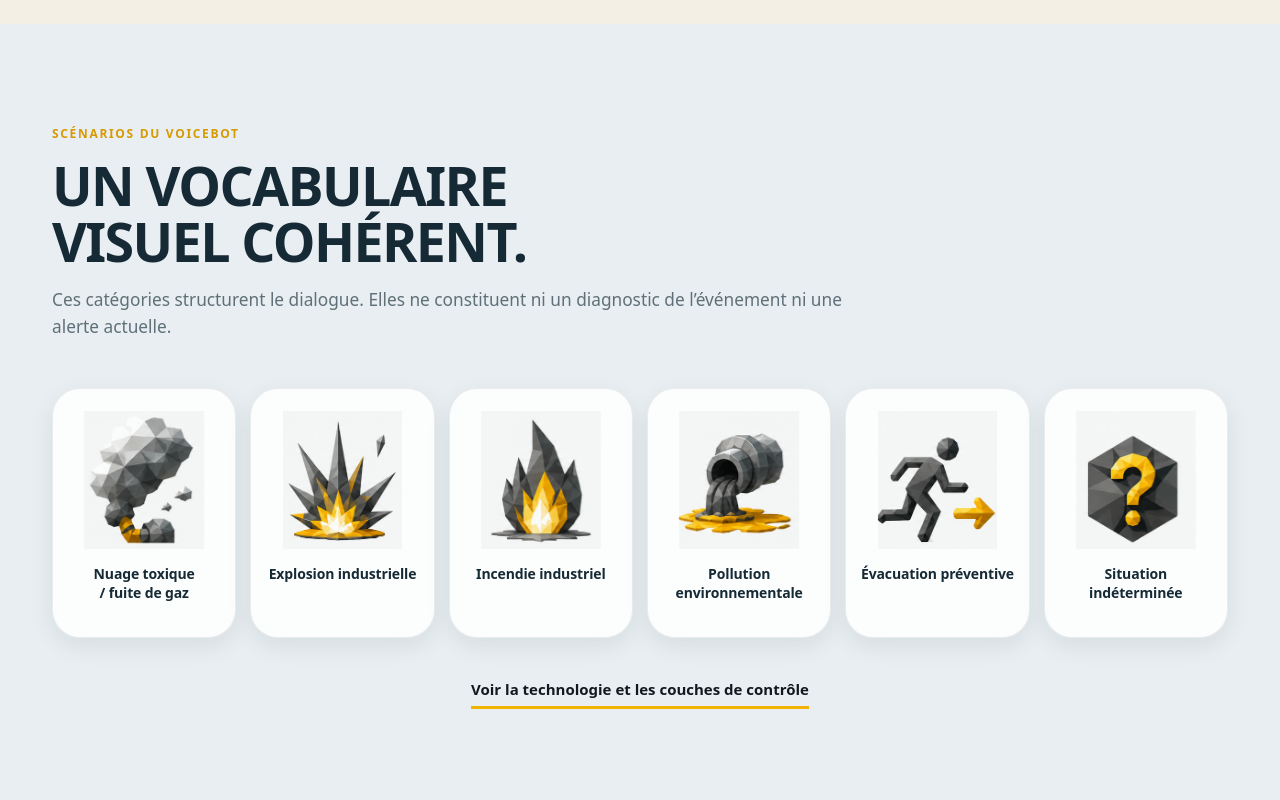
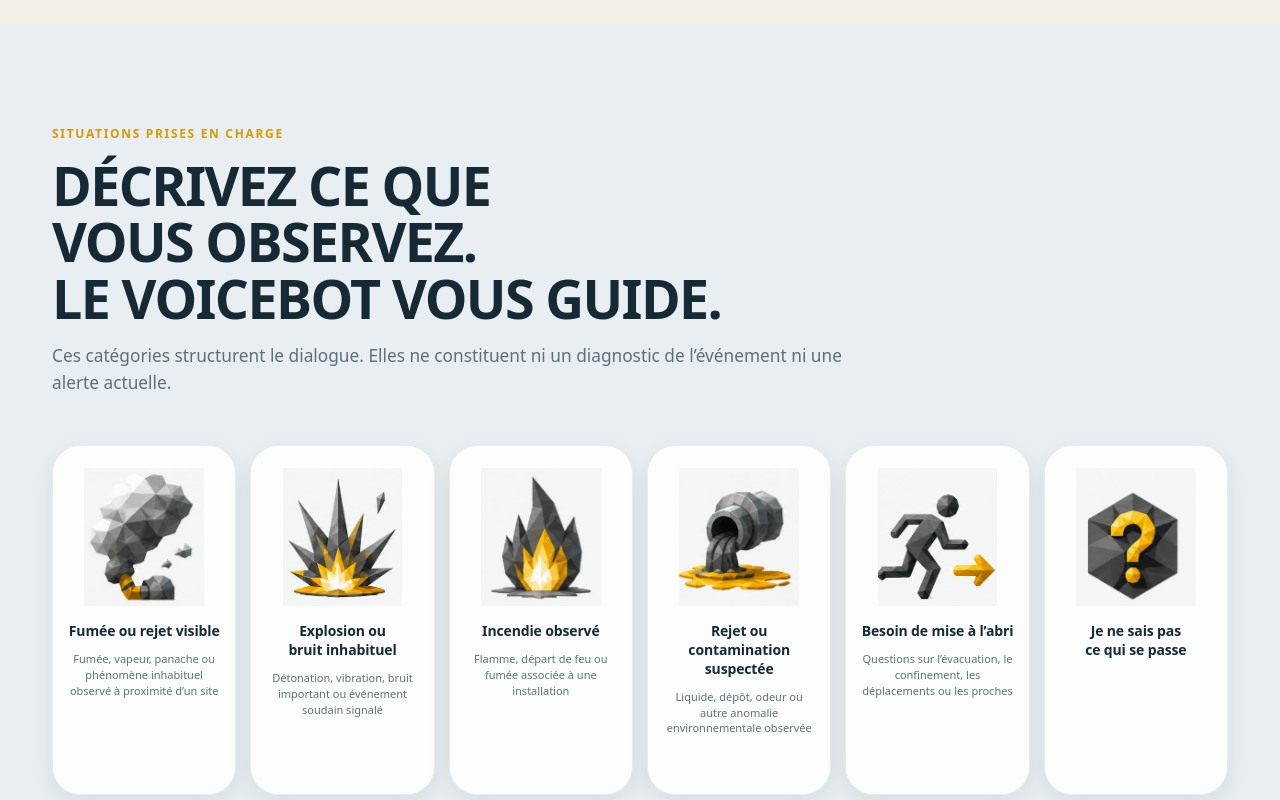
Before and after one commit to Banana-Navy/voicebot-incident-nucleaire, a Next.js app: page / in a window 1280 px wide. Shown: the part 1640-2440 px from the top of the page. Built offline with nearby package versions, Linux system fonts and the light colour scheme; a web font is replaced by a local one.

Commit message:
Update supported situations section (#1)
Co-authored-by: Omer-Pro <svetlana@MacBookPro.MAC-JB>

```diff
--- a/app/globals.css
+++ b/app/globals.css
@@ -110,9 +110,10 @@ p { text-wrap: pretty; }
 .official-note p { margin: 0; color: var(--soft); font-size: 13px; }
 .official-note a { border-bottom: 2px solid var(--yellow-deep); font-size: 12px; font-weight: 800; }
 .scenario-grid { display: grid; grid-template-columns: repeat(6, 1fr); gap: 14px; }
-.scenario-card { min-height: 250px; padding: 22px 14px; text-align: center; }
+.scenario-card { min-height: 350px; padding: 22px 14px; text-align: center; }
 .scenario-card img { width: 138px; height: 138px; margin: 0 auto; object-fit: contain; mix-blend-mode: multiply; }
 .scenario-card h3 { margin: 16px 0 0; font-family: var(--font-sans); font-size: 14px; font-weight: 700; letter-spacing: -.01em; line-height: 1.35; }
+.scenario-card p { margin: 10px 0 0; color: var(--soft); font-size: 11px; line-height: 1.45; }
 .center-link { margin-top: 36px; text-align: center; }
 .incident-preview article { min-height: 310px; border-color: rgba(255,255,255,.09); background: #27343b; color: white; box-shadow: none; }
 .incident-preview time { color: var(--yellow); font-family: var(--font-display); font-size: clamp(2rem, 4vw, 3.4rem); font-weight: 900; }
--- a/app/page.tsx
+++ b/app/page.tsx
@@ -14,12 +14,12 @@ const reflexes = [
 ];
 
 const scenarios = [
-  ["/icons/nuclear/toxic-cloud-hq.png", "Nuage toxique / fuite de gaz"],
-  ["/icons/nuclear/explosion-hq.png", "Explosion industrielle"],
-  ["/icons/nuclear/fire-hq.png", "Incendie industriel"],
-  ["/icons/nuclear/pollution-hq.png", "Pollution environnementale"],
-  ["/icons/nuclear/evacuation-hq.png", "Évacuation préventive"],
-  ["/icons/nuclear/unknown-hq.png", "Situation indéterminée"],
+  { icon: "/icons/nuclear/toxic-cloud-hq.png", label: "Fumée ou rejet visible", description: "Fumée, vapeur, panache ou phénomène inhabituel observé à proximité d’un site" },
+  { icon: "/icons/nuclear/explosion-hq.png", label: "Explosion ou bruit inhabituel", description: "Détonation, vibration, bruit important ou événement soudain signalé" },
+  { icon: "/icons/nuclear/fire-hq.png", label: "Incendie observé", description: "Flamme, départ de feu ou fumée associée à une installation" },
+  { icon: "/icons/nuclear/pollution-hq.png", label: "Rejet ou contamination suspectée", description: "Liquide, dépôt, odeur ou autre anomalie environnementale observée" },
+  { icon: "/icons/nuclear/evacuation-hq.png", label: "Besoin de mise à l’abri", description: "Questions sur l’évacuation, le confinement, les déplacements ou les proches" },
+  { icon: "/icons/nuclear/unknown-hq.png", label: "Je ne sais pas ce qui se passe", description: null },
 ];
 
 const sources = [
@@ -93,8 +93,8 @@ export default function Home() {
     </section>
 
     <section className="band band-cool">
-      <div className="shell"><PageIntro kicker="Scénarios du Voicebot" title={<>Un vocabulaire visuel cohérent.</>}><p>Ces catégories structurent le dialogue. Elles ne constituent ni un diagnostic de l’événement ni une alerte actuelle.</p></PageIntro>
-        <div className="scenario-grid stack-mobile">{scenarios.map(([icon, label]) => <article className="scenario-card" data-reveal key={label}><img src={assetPath(icon)} alt="" /><h3>{label}</h3></article>)}</div>
+      <div className="shell"><PageIntro kicker="Situations prises en charge" title={<>Décrivez ce que vous observez.<br />Le Voicebot vous guide.</>}><p>Ces catégories structurent le dialogue. Elles ne constituent ni un diagnostic de l’événement ni une alerte actuelle.</p></PageIntro>
+        <div className="scenario-grid stack-mobile">{scenarios.map(({ icon, label, description }) => <article className="scenario-card" data-reveal key={label}><img src={assetPath(icon)} alt="" /><h3>{label}</h3>{description && <p>{description}</p>}</article>)}</div>
         <div className="center-link"><Link className="text-link" href="/architecture">Voir la technologie et les couches de contrôle</Link></div>
       </div>
     </section>
```
